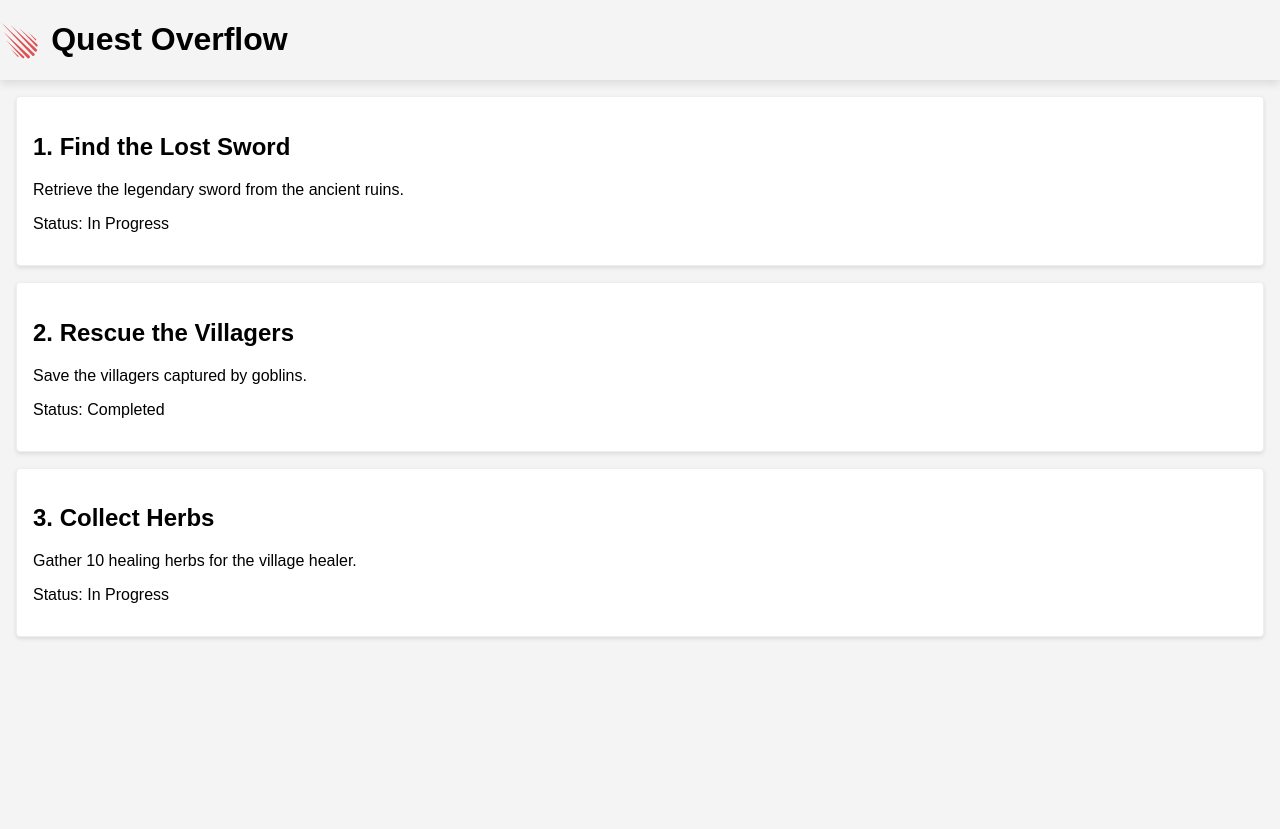
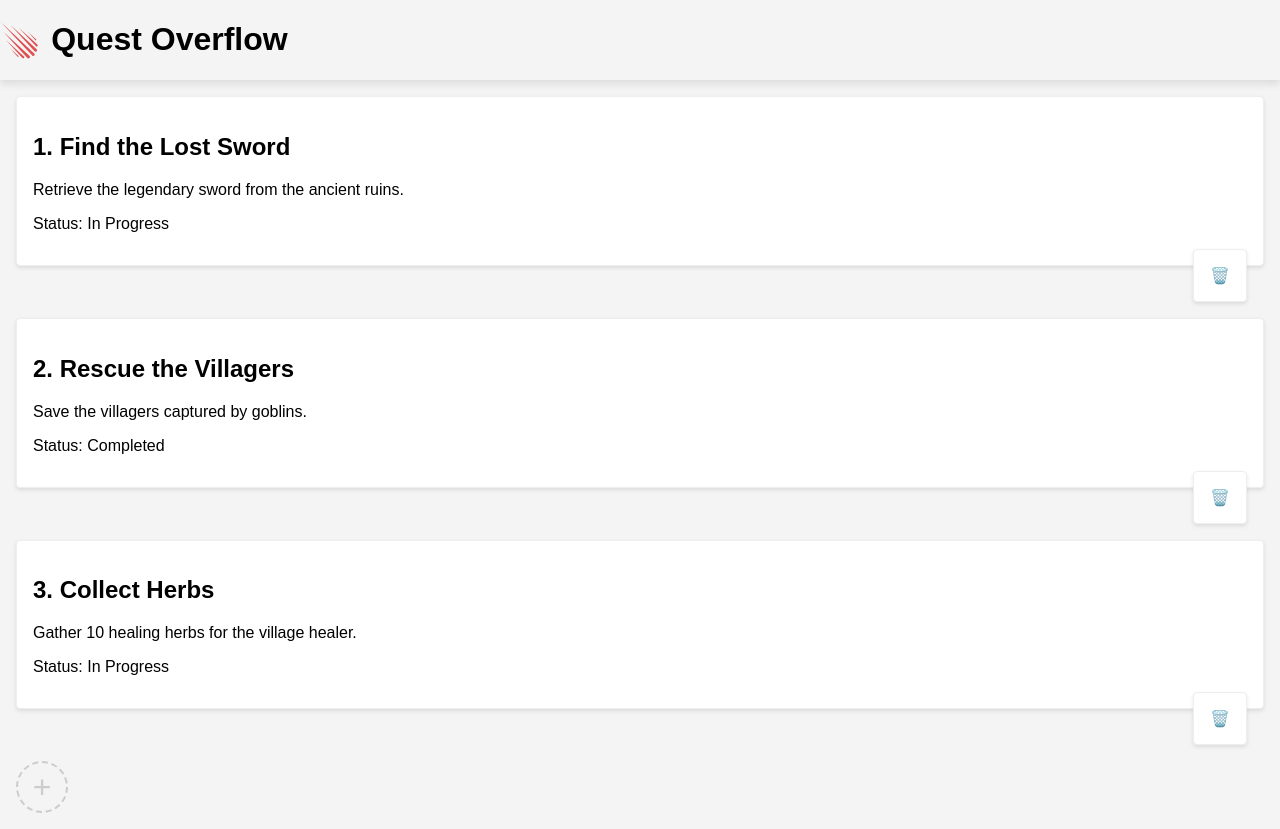
Before and after one commit to martasskv5/quests, an Angular app: page / in a window 1280 px wide. Before the commit the page ends 800 px from the top, so only its background shows below. Built offline with nearby package versions, Linux system fonts and the light colour scheme.

Commit message:
Implement quest management features with quest creation form and card component

```diff
--- a/angular.json
+++ b/angular.json
@@ -20,6 +20,7 @@
         "build": {
           "builder": "@angular-devkit/build-angular:browser",
           "options": {
+            "outputPath": "dist/quests",
             "main": "src/main.ts",
             "polyfills": [
               "zone.js"
--- /dev/null
+++ b/src/app/quests/card/card.html
@@ -0,0 +1,6 @@
+<div class="quest-card">
+    <h2>{{ quest().id }}. {{ quest().title }}</h2>
+    <p>{{ quest().description }}</p>
+    <p>Status: {{ quest().completed ? 'Completed' : 'In Progress' }}</p>
+    <div class="delete" (click)="deleteQuest.emit(quest().id)">🗑️</div>
+</div>
--- /dev/null
+++ b/src/app/quests/card/card.scss
@@ -0,0 +1,13 @@
+div {
+  background: white;
+  border: 1px solid #eee;
+  border-radius: 4px;
+  padding: 1rem;
+  box-shadow: 0 2px 4px rgba(0, 0, 0, 0.1);
+
+  .delete {
+    cursor: pointer;
+    color: red;
+    float: right;
+  }
+}
--- /dev/null
+++ b/src/app/quests/card/card.ts
@@ -0,0 +1,15 @@
+import { Component, computed, input, output } from '@angular/core';
+import { Quest } from '../quests';
+
+@Component({
+  selector: 'app-card',
+  imports: [],
+  templateUrl: './card.html',
+  styleUrls: ['./card.scss'],
+})
+export class Card {
+  questData = input.required<Quest>();
+  quest = computed(() => this.questData());
+
+  deleteQuest = output<number>();
+}
--- a/src/app/quests/quests.html
+++ b/src/app/quests/quests.html
@@ -1,9 +1,22 @@
 <main>
     @for (quest of quests; track $index) {
-    <div class="quest-card">
-        <h2>{{ $index + 1 }}. {{ quest.title }}</h2>
-        <p>{{ quest.description }}</p>
-        <p>Status: {{ quest.completed ? 'Completed' : 'In Progress' }}</p>
+    <app-card [questData]="quest" (deleteQuest)="deleteQuest($event)"></app-card>
+    }
+    <div class="new-quest" id="new-quest" (click)="showQuestForm()">+</div>
+
+    @if (questFormVisible) {
+    <div class="quest-form">
+        <h2>New Quest - {{ quests.length + 1 }}</h2>
+        <form>
+            <label for="title">Title:</label>
+            <input type="text" id="title" name="title" required>
+
+            <label for="description">Description:</label>
+            <textarea id="description" name="description" required></textarea>
+
+            <button type="submit">Add Quest</button>
+            <button type="button" (click)="showQuestForm()">Cancel</button>
+        </form>
     </div>
     }
 </main>
--- a/src/app/quests/quests.scss
+++ b/src/app/quests/quests.scss
@@ -4,11 +4,51 @@ main {
     flex-direction: column;
     gap: 1rem;
 
-    .quest-card {
-        background: white;
-        border: 1px solid #eee;
-        border-radius: 4px;
-        padding: 1rem;
-        box-shadow: 0 2px 4px rgba(0, 0, 0, 0.1);
+    .new-quest {
+        width: 3rem;
+        height: 3rem;
+        border: 2px dashed #ccc;
+        border-radius: 50%;
+        display: flex;
+        align-items: center;
+        justify-content: center;
+        font-size: 2rem;
+        color: #ccc;
+        cursor: pointer;
+        transition: border-color 0.3s, color 0.3s;
+
+        &:hover {
+            border-color: #888;
+            color: #888;
+        }
+    }
+
+    .quest-form {
+        display: flex;
+        flex-direction: column;
+        gap: 0.5rem;
+
+        input, textarea {
+            width: 100%;
+            padding: 0.5rem;
+            border: 1px solid #ccc;
+            border-radius: 4px;
+            font-size: 1rem;
+        }
+
+        button {
+            align-self: flex-end;
+            padding: 0.5rem 1rem;
+            background-color: #28a745;
+            color: white;
+            border: none;
+            border-radius: 4px;
+            cursor: pointer;
+            transition: background-color 0.3s;
+
+            &:hover {
+                background-color: #218838;
+            }
+        }
     }
 }
--- a/src/app/quests/quests.ts
+++ b/src/app/quests/quests.ts
@@ -1,22 +1,48 @@
+import { isPlatformBrowser } from '@angular/common';
 import { Component } from '@angular/core';
+import { Card } from './card/card';
 
-type Quest = {
-    title: string;
-    description: string;
-    completed: boolean;
+export type Quest = {
+  id: number;
+  title: string;
+  description: string;
+  completed: boolean;
 };
 
 @Component({
   selector: 'app-quests',
   standalone: true,
-  imports: [],
+  imports: [Card],
   templateUrl: './quests.html',
-  styleUrls: ['./quests.scss']
+  styleUrls: ['./quests.scss'],
 })
 export class Quests {
-    quests: Quest[] = [
-        { title: 'Find the Lost Sword', description: 'Retrieve the legendary sword from the ancient ruins.', completed: false },
-        { title: 'Rescue the Villagers', description: 'Save the villagers captured by goblins.', completed: true },
-        { title: 'Collect Herbs', description: 'Gather 10 healing herbs for the village healer.', completed: false }
-    ];
+  quests: Quest[] = [
+    {
+      id: 1,
+      title: 'Find the Lost Sword',
+      description: 'Retrieve the legendary sword from the ancient ruins.',
+      completed: false,
+    },
+    {
+      id: 2,
+      title: 'Rescue the Villagers',
+      description: 'Save the villagers captured by goblins.',
+      completed: true,
+    },
+    {
+      id: 3,
+      title: 'Collect Herbs',
+      description: 'Gather 10 healing herbs for the village healer.',
+      completed: false,
+    },
+  ];
+  questFormVisible = false;
+  showQuestForm() {
+    // Logic to show the quest creation form
+    this.questFormVisible = !this.questFormVisible;
+  }
+  deleteQuest(index: number) {
+    this.quests.splice(index, 1);
+  }
 }
```
Also changed, not shown: 1 other file (tests, documents, lock files or other folders).
